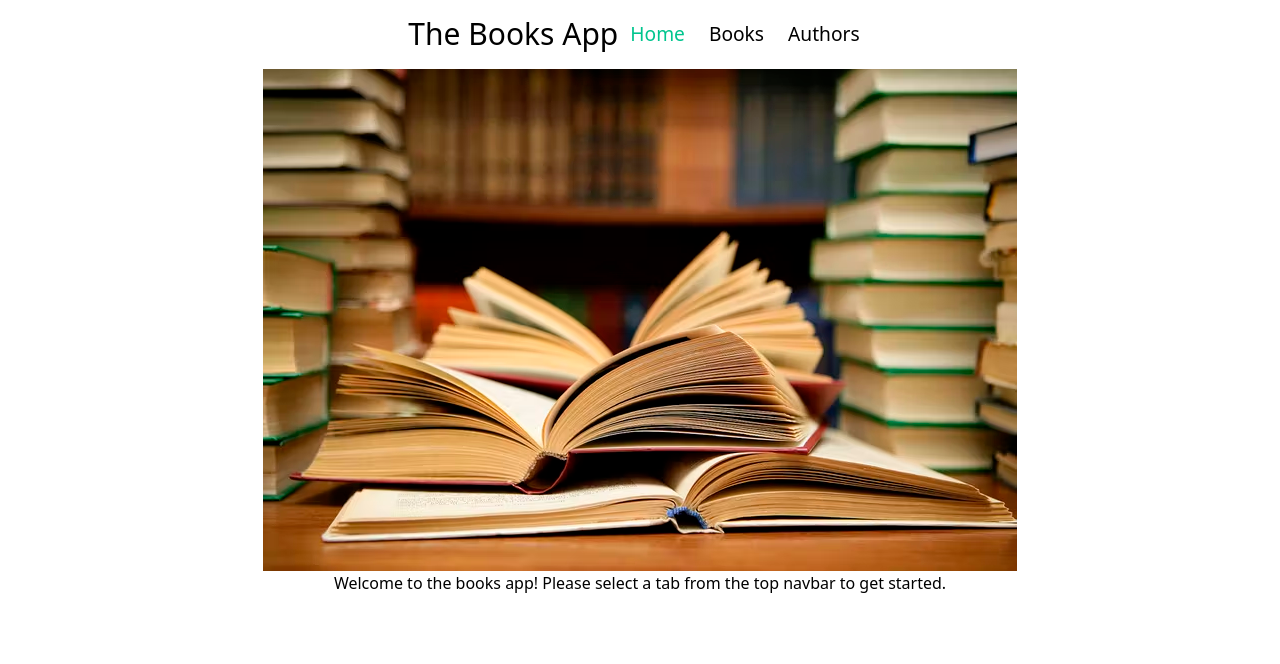
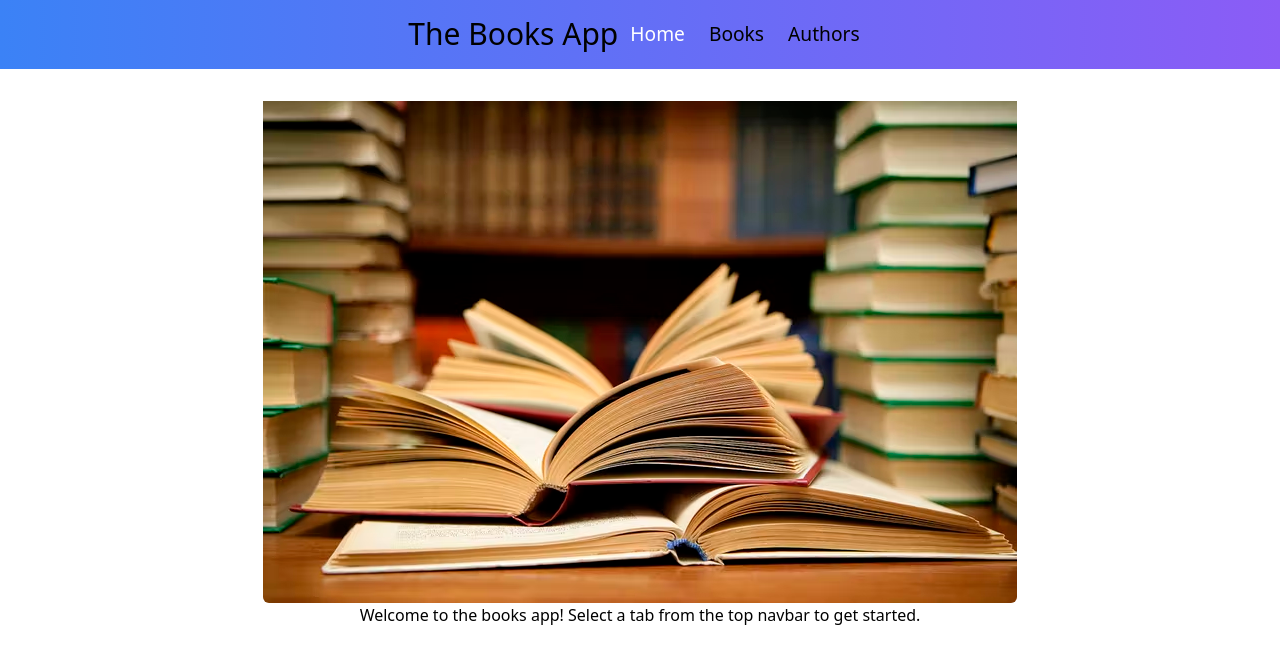
Before and after one commit to davinharding/tek-partners-demo, a Nuxt app: page / in a window 1280 px wide. Shown: the top 664 px of the page. Built offline with nearby package versions, Linux system fonts and the light colour scheme.

Commit message:
breaking styling changes

```diff
--- a/layouts/default.vue
+++ b/layouts/default.vue
@@ -1,6 +1,6 @@
 <template>
   <div>
-    <nav class="flex flex-row justify-center py-4">
+    <nav class="flex flex-row justify-center py-4 bg-gradient-to-r from-blue-500 to-purple-500">
       <h1 class="text-3xl" >The Books App</h1>
       <ul class="">
         <li>
@@ -20,7 +20,7 @@
 
 <style>
 :root {
-  --primary-color: #00c58e;
+  --primary-color: white;
 }
 
 body {
@@ -67,6 +67,6 @@ nav {
   padding: 0 1rem;
 }
 a.nuxt-link-exact-active {
-  color: #00c58e;
+  color: white;
 }
 </style>
--- a/pages/authorsIndex.vue
+++ b/pages/authorsIndex.vue
@@ -1,10 +1,12 @@
 <template>
-  <div class="container mx-auto lg:w-1/4 lg:shadow-lg">
-    <ul v-for="author in authors" :key="author.id">
-      <NuxtLink :to="`authors/${author.id}`">
-        <li>{{ author.firstName }} {{ author.lastName }}</li>
-      </NuxtLink>
-    </ul>
+  <div>
+    <div v-for="author in authors" :key="author.id">
+      <ul  class="container mx-auto lg:w-2/12 lg:shadow-lg my-4 rounded-md hover:shadow-2xl">
+        <NuxtLink :to="`authors/${author.id}`">
+          <li>{{ author.firstName }} {{ author.lastName }}</li>
+        </NuxtLink>
+      </ul>
+    </div>
   </div>
 </template>
 <script>
--- a/pages/booksIndex.vue
+++ b/pages/booksIndex.vue
@@ -1,10 +1,10 @@
 <template>
-  <div >
+  <div class="">
     <div v-for="book in books" :key="book.id">
       <NuxtLink :to="`books/${book.id}`">
         <ul  class="container mx-auto lg:w-4/12 lg:shadow-lg my-4 rounded-md hover:shadow-2xl">
           <div>
-            <img :src="book.coverImageUrl" width="75" />
+            <img :src="book.coverImageUrl" width="75" class="rounded-md"/>
           </div>
           <div>
             <li class="text-left">{{ book.title }}</li>
@@ -24,7 +24,7 @@ export default {
   async asyncData({ $axios }) {
     const { books, authors } = await $axios.$get(process.env.baseURL + '/Datastore.json');
 
-    books.map((e) =>{
+    books.map((e) => {
       const respAuthor = authors.find((el) => el.id === e.author);
       e.authorName = respAuthor.firstName + ' ' + respAuthor.lastName;
     })
--- a/pages/index.vue
+++ b/pages/index.vue
@@ -1,7 +1,7 @@
 <template>
-    <div class="text-center bg-stone-900">
-      <img class="mx-auto" src="/books.jpg" />
-      Welcome to the books app!  Please select a tab from the top navbar to get started.
+    <div class="text-center h-screen">
+      <img class="mx-auto rounded-md pt-8" src="/books.jpg" />
+      Welcome to the books app!  Select a tab from the top navbar to get started.
     </div>
 </template>
 <script>
```
